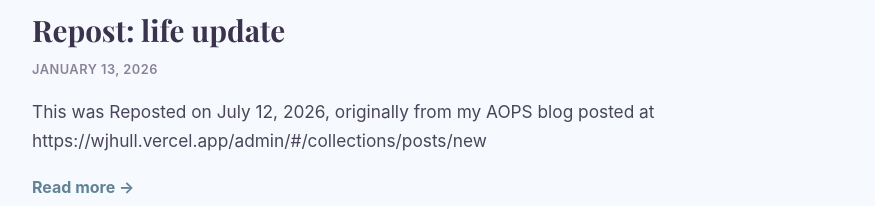
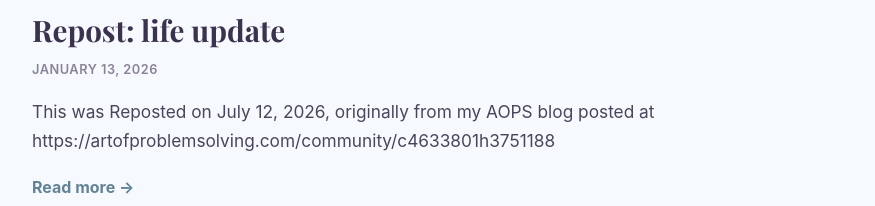
Before and after one commit to Hu1l/hull-hall14, an Eleventy site: page src/index.njk in a window 1280 px wide. Shown: the part 3428-3634 px from the top of the page, without its empty margins (342-1217 px from the left). Built offline with nearby package versions, Linux system fonts and the light colour scheme; Eleventy itself is replaced by a stand-in of ours; files that its build step writes are made by us from their sources; a web font is replaced by a local one.

Commit message:
Update Post “2026-01-13-repost-life-update”

```diff
--- a/src/posts/2026-01-13-repost-life-update.md
+++ b/src/posts/2026-01-13-repost-life-update.md
@@ -8,7 +8,7 @@ tags:
   - Math
   - Physics
 snippet: This was Reposted on July 12, 2026, originally from my AOPS blog posted
-  at https://wjhull.vercel.app/admin/#/collections/posts/new
+  at https://artofproblemsolving.com/community/c4633801h3751188
 ---
 Scioly happened, and I did really good on it. I did soo good, that if I list what I got, I become identifiable, so just know that for my new year's goals, I have earned 2 points after getting the silver tier. It was far better than the requirements though. And all of that after one day of preparing.
 
```
